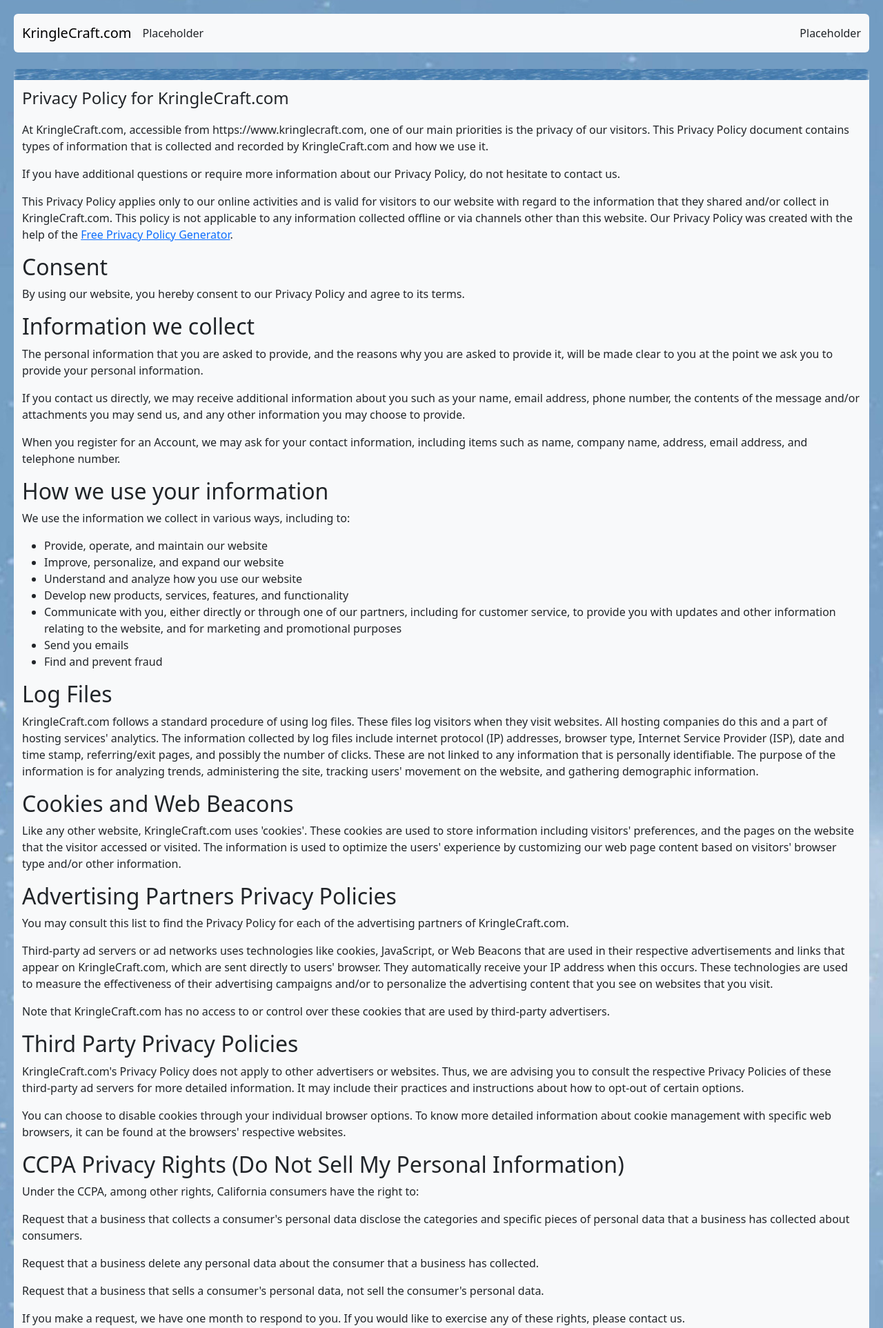
After one commit to benjamin-bk-krueger/kringlecraft, a Flask app: page /privacy in a window 1280 px wide. The commit adds this page. Shown: the top 1925 px of the page at 69% size. Run offline with Flask 3, Linux system fonts and the light colour scheme.

Commit message:
Add Privacy Policy page and link on layout
A new Privacy Policy page has been added to kringlecraft. This includes creating a new HTML template for the privacy policy content and adding a routing function in the view. Additionally, a hyperlink to the Privacy Policy is included in the shared layout template, replacing the previous placeholder text.

```diff
--- a/kringlecraft/templates/home/index.html
+++ b/kringlecraft/templates/home/index.html
@@ -1,4 +1,4 @@
-{# /web/ #}
+{# / #}
 {% extends 'shared/_layout.html' %}
 
 {% block title %}Welcome{% endblock %}
--- /dev/null
+++ b/kringlecraft/templates/home/privacy.html
@@ -0,0 +1,91 @@
+{# /privacy #}
+{% extends 'shared/_layout.html' %}
+
+{% block title %}Privacy Policy{% endblock %}
+
+{% block content %}
+    <div class="container-fluid c-restricted-xxl c-header rounded bg-light mt-4 pt-4 pb-4">
+        {#  Show privacy policy #}
+        <div class="mb-3 fs-4">Privacy Policy for KringleCraft.com</div>
+        <div>
+            <p>At KringleCraft.com, accessible from https://www.kringlecraft.com, one of our main priorities is the privacy of our visitors. This Privacy Policy document contains types of information that is collected and recorded by KringleCraft.com and how we use it.</p>
+
+            <p>If you have additional questions or require more information about our Privacy Policy, do not hesitate to contact us.</p>
+
+            <p>This Privacy Policy applies only to our online activities and is valid for visitors to our website with regard to the information that they shared and/or collect in KringleCraft.com. This policy is not applicable to any information collected offline or via channels other than this website. Our Privacy Policy was created with the help of the <a href="https://www.privacypolicygenerator.info/">Free Privacy Policy Generator</a>.</p>
+
+            <h2>Consent</h2>
+
+            <p>By using our website, you hereby consent to our Privacy Policy and agree to its terms.</p>
+
+            <h2>Information we collect</h2>
+
+            <p>The personal information that you are asked to provide, and the reasons why you are asked to provide it, will be made clear to you at the point we ask you to provide your personal information.</p>
+            <p>If you contact us directly, we may receive additional information about you such as your name, email address, phone number, the contents of the message and/or attachments you may send us, and any other information you may choose to provide.</p>
+            <p>When you register for an Account, we may ask for your contact information, including items such as name, company name, address, email address, and telephone number.</p>
+
+            <h2>How we use your information</h2>
+
+            <p>We use the information we collect in various ways, including to:</p>
+
+            <ul>
+            <li>Provide, operate, and maintain our website</li>
+            <li>Improve, personalize, and expand our website</li>
+            <li>Understand and analyze how you use our website</li>
+            <li>Develop new products, services, features, and functionality</li>
+            <li>Communicate with you, either directly or through one of our partners, including for customer service, to provide you with updates and other information relating to the website, and for marketing and promotional purposes</li>
+            <li>Send you emails</li>
+            <li>Find and prevent fraud</li>
+            </ul>
+
+            <h2>Log Files</h2>
+
+            <p>KringleCraft.com follows a standard procedure of using log files. These files log visitors when they visit websites. All hosting companies do this and a part of hosting services' analytics. The information collected by log files include internet protocol (IP) addresses, browser type, Internet Service Provider (ISP), date and time stamp, referring/exit pages, and possibly the number of clicks. These are not linked to any information that is personally identifiable. The purpose of the information is for analyzing trends, administering the site, tracking users' movement on the website, and gathering demographic information.</p>
+
+            <h2>Cookies and Web Beacons</h2>
+
+            <p>Like any other website, KringleCraft.com uses 'cookies'. These cookies are used to store information including visitors' preferences, and the pages on the website that the visitor accessed or visited. The information is used to optimize the users' experience by customizing our web page content based on visitors' browser type and/or other information.</p>
+
+
+
+            <h2>Advertising Partners Privacy Policies</h2>
+
+            <P>You may consult this list to find the Privacy Policy for each of the advertising partners of KringleCraft.com.</p>
+
+            <p>Third-party ad servers or ad networks uses technologies like cookies, JavaScript, or Web Beacons that are used in their respective advertisements and links that appear on KringleCraft.com, which are sent directly to users' browser. They automatically receive your IP address when this occurs. These technologies are used to measure the effectiveness of their advertising campaigns and/or to personalize the advertising content that you see on websites that you visit.</p>
+
+            <p>Note that KringleCraft.com has no access to or control over these cookies that are used by third-party advertisers.</p>
+
+            <h2>Third Party Privacy Policies</h2>
+
+            <p>KringleCraft.com's Privacy Policy does not apply to other advertisers or websites. Thus, we are advising you to consult the respective Privacy Policies of these third-party ad servers for more detailed information. It may include their practices and instructions about how to opt-out of certain options. </p>
+
+            <p>You can choose to disable cookies through your individual browser options. To know more detailed information about cookie management with specific web browsers, it can be found at the browsers' respective websites.</p>
+
+            <h2>CCPA Privacy Rights (Do Not Sell My Personal Information)</h2>
+
+            <p>Under the CCPA, among other rights, California consumers have the right to:</p>
+            <p>Request that a business that collects a consumer's personal data disclose the categories and specific pieces of personal data that a business has collected about consumers.</p>
+            <p>Request that a business delete any personal data about the consumer that a business has collected.</p>
+            <p>Request that a business that sells a consumer's personal data, not sell the consumer's personal data.</p>
+            <p>If you make a request, we have one month to respond to you. If you would like to exercise any of these rights, please contact us.</p>
+
+            <h2>GDPR Data Protection Rights</h2>
+
+            <p>We would like to make sure you are fully aware of all of your data protection rights. Every user is entitled to the following:</p>
+            <p>The right to access – You have the right to request copies of your personal data. We may charge you a small fee for this service.</p>
+            <p>The right to rectification – You have the right to request that we correct any information you believe is inaccurate. You also have the right to request that we complete the information you believe is incomplete.</p>
+            <p>The right to erasure – You have the right to request that we erase your personal data, under certain conditions.</p>
+            <p>The right to restrict processing – You have the right to request that we restrict the processing of your personal data, under certain conditions.</p>
+            <p>The right to object to processing – You have the right to object to our processing of your personal data, under certain conditions.</p>
+            <p>The right to data portability – You have the right to request that we transfer the data that we have collected to another organization, or directly to you, under certain conditions.</p>
+            <p>If you make a request, we have one month to respond to you. If you would like to exercise any of these rights, please contact us.</p>
+
+            <h2>Children's Information</h2>
+
+            <p>Another part of our priority is adding protection for children while using the internet. We encourage parents and guardians to observe, participate in, and/or monitor and guide their online activity.</p>
+
+            <p>KringleCraft.com does not knowingly collect any Personal Identifiable Information from children under the age of 13. If you think that your child provided this kind of information on our website, we strongly encourage you to contact us immediately, and we will do our best efforts to promptly remove such information from our records.</p>
+        </div>
+    </div>
+{% endblock %}
--- a/kringlecraft/templates/shared/_layout.html
+++ b/kringlecraft/templates/shared/_layout.html
@@ -72,7 +72,7 @@
                     </div>
                     <div class="col-lg-4 col-md-4 col-sm-12">
                         <h6 class="font-weight-bold">
-                            Placeholder<br>
+                            <a class="link-dark" href="{{ url_for('home.privacy')}}">Privacy Policy</a><br>
                             Placeholder<br>
                             Placeholder<br>
                             Placeholder
--- a/kringlecraft/views/home_views.py
+++ b/kringlecraft/views/home_views.py
@@ -3,6 +3,13 @@ import flask
 blueprint = flask.Blueprint('home', __name__, template_folder='templates')
 
 
+# Show index page
 @blueprint.route('/')
 def index():
     return flask.render_template('home/index.html')
+
+
+# Show privacy policy
+@blueprint.route('/privacy')
+def privacy():
+    return flask.render_template('home/privacy.html')
```
